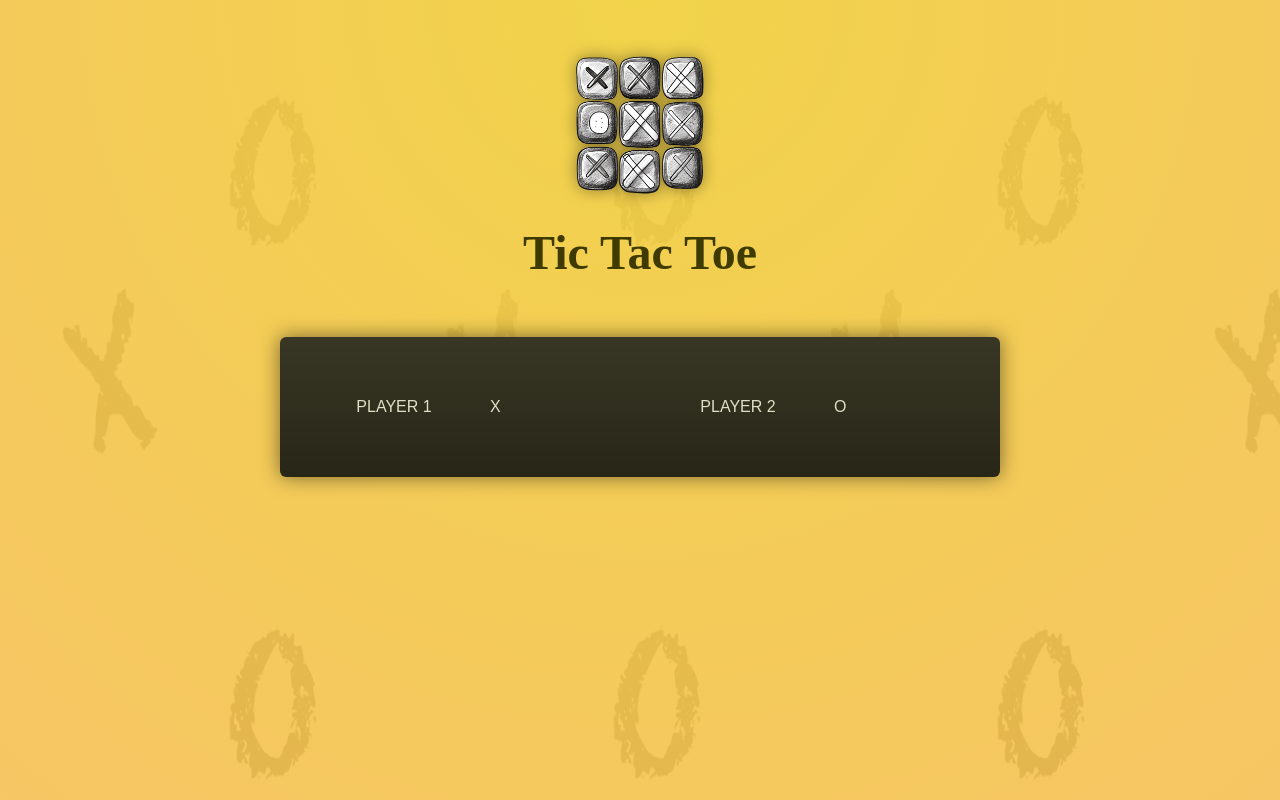
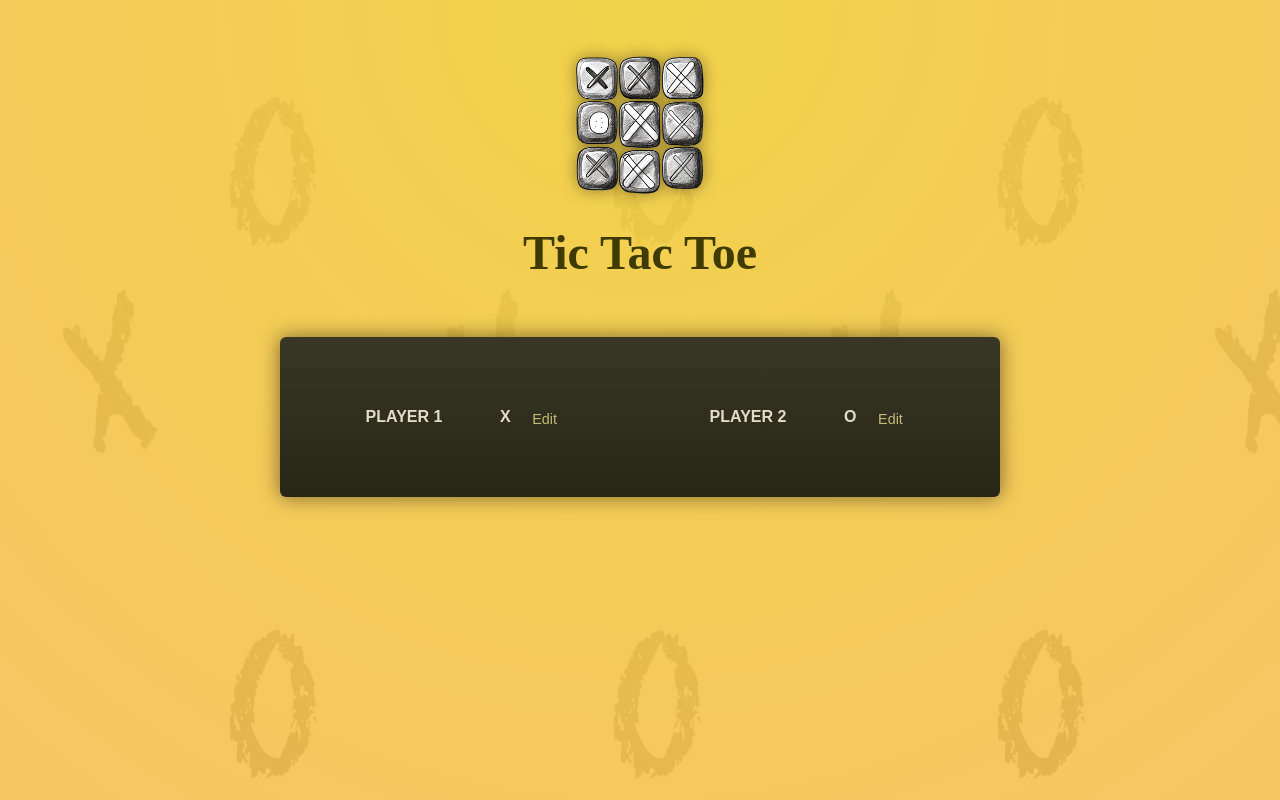
Before and after one commit to kuroko84/UdemyReactApp, a React (Create React App) app: page / in a window 1280 px wide. Shown: the top 800 px of the page. Built offline with nearby package versions, Linux system fonts and the light colour scheme.

Commit message:
79 - complete player component

```diff
--- a/src/App.js
+++ b/src/App.js
@@ -1,5 +1,6 @@
 // import logo from "./Assets/logo.svg";
 import "./App.css";
+import Player from "./Components/Player/Player";
 // import Header from "./Components/Header/Header";
 // import Example from "./Components/Example/Example.jsx";
 
@@ -14,14 +15,8 @@ function App() {
     <main>
       <div id="game-container">
         <ol id="players">
-          <li>
-            <span className="player-name">Player 1</span>
-            <span className="player-symbol">X</span>
-          </li>
-          <li>
-            <span className="player-name">Player 2</span>
-            <span className="player-symbol">O</span>
-          </li>
+          <Player symbol="X" name="Player 1"></Player>
+          <Player symbol="O" name="Player 2"></Player>
         </ol>
       </div>
     </main>
--- /dev/null
+++ b/src/Components/Player/Player.jsx
@@ -0,0 +1,39 @@
+import React from "react";
+
+import "./Player.css";
+
+/**
+ * Creates a player component with the given name and symbol.
+ *
+ * @param {Object} name - the name of the player
+ * @param {string} symbol - the symbol of the player
+ * @return {JSX.Element} a React component representing the player
+ */
+const Player = ({ name, symbol }) => {
+  const [playerName, setPlayerName] = React.useState(name);
+  const [isEditing, setEditing] = React.useState(false);
+  function handleClick() {
+    setEditing((isEditing) => !isEditing);
+  }
+  function handleChange(event) {
+    setPlayerName(event.target.value);
+  }
+  let PlayerName = <span className="player-name">{playerName}</span>;
+
+  if (isEditing) {
+    PlayerName = (
+      <input type="text" required value={playerName} onChange={handleChange} />
+    );
+  }
+  return (
+    <li>
+      <span className="player">
+        {PlayerName}
+        <span className="player-symbol">{symbol}</span>
+      </span>
+      <button onClick={handleClick}>{isEditing ? "Save" : "Edit"}</button>
+    </li>
+  );
+};
+
+export default Player;
```
Also changed, not shown: src/Components/Player/Player.css (added).
